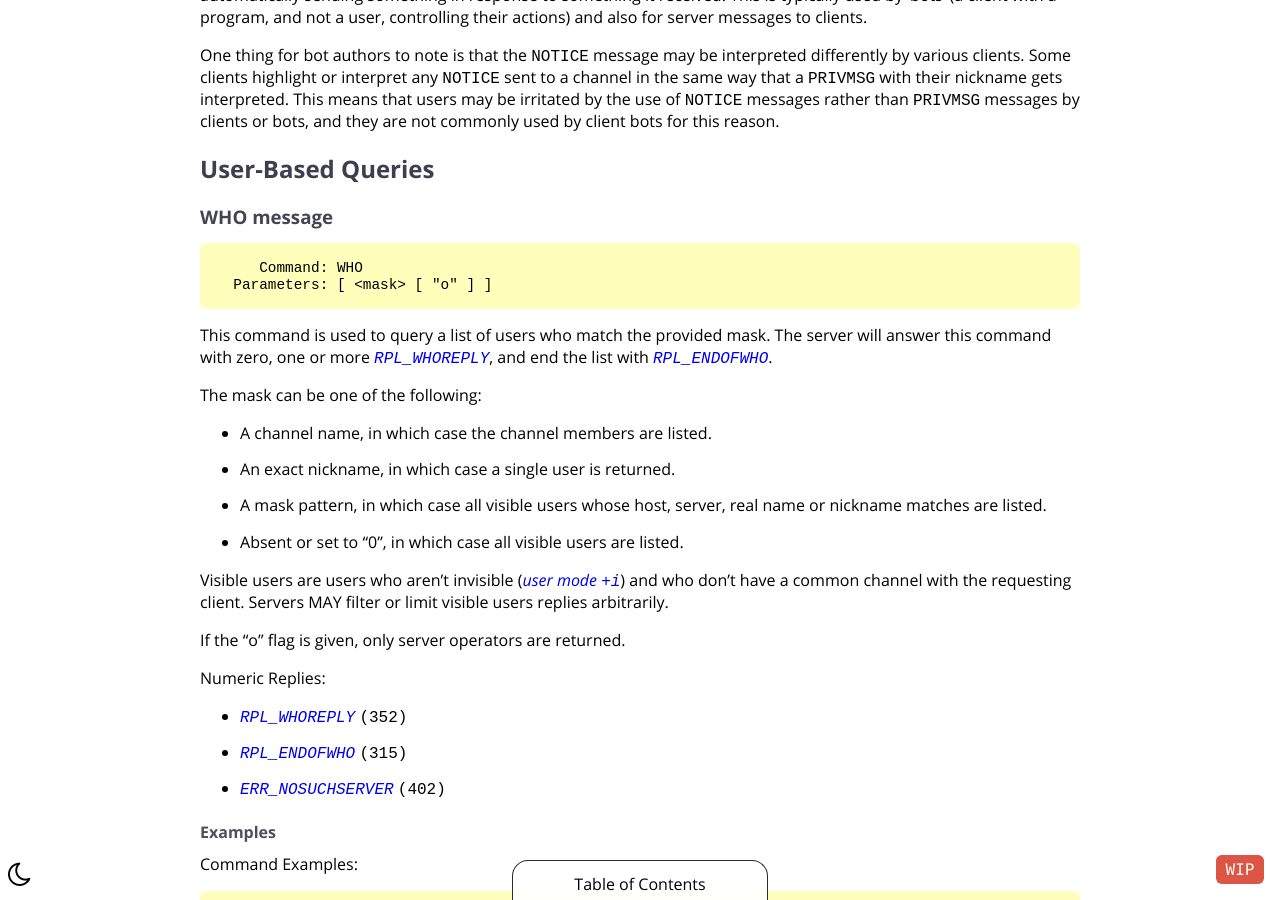
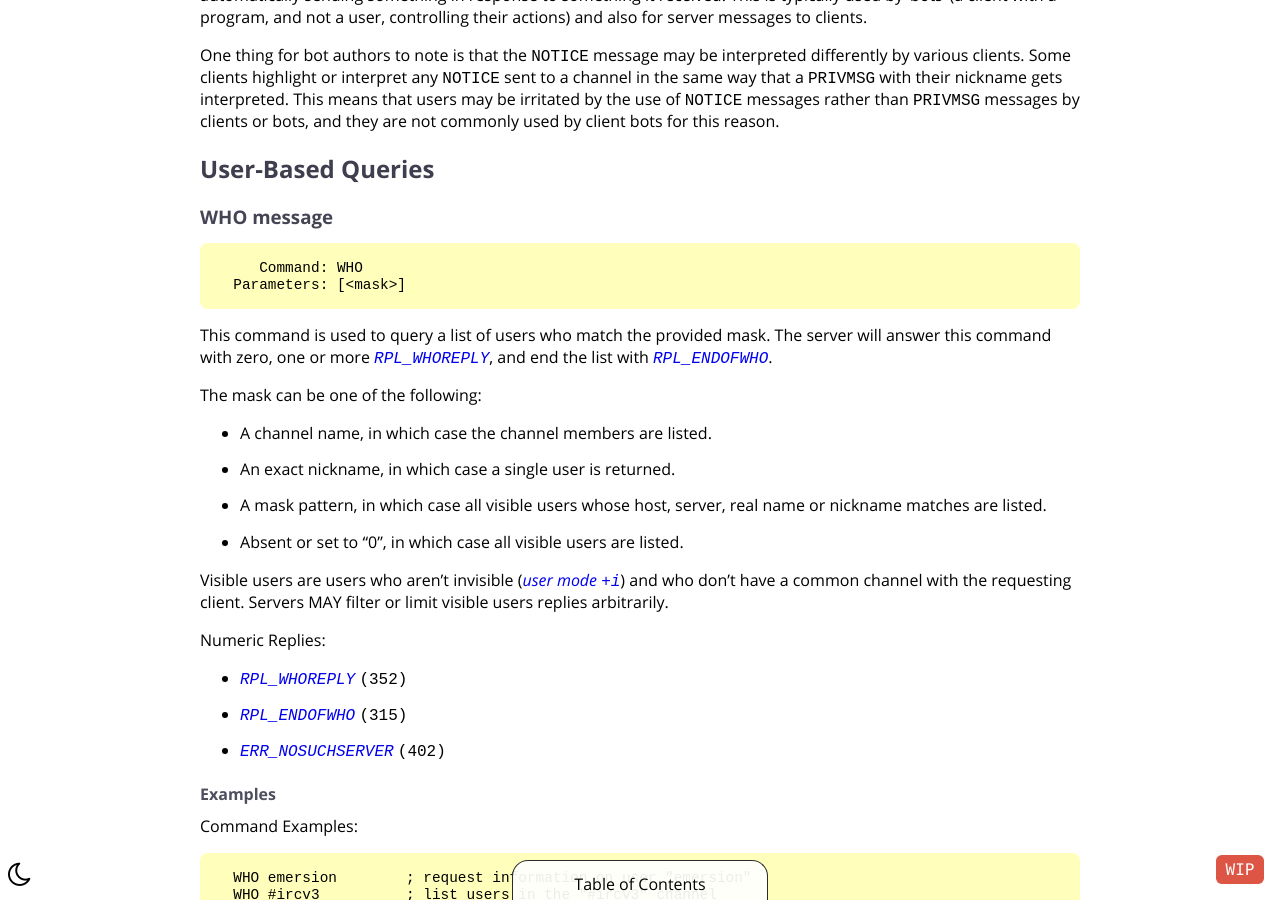
Before and after one commit to ircdocs/modern-irc, a Jekyll site: the page built from index.md, in a window 1280 px wide and 900 px high, scrolled down 36594 px. Built offline with Jekyll 4.4.1, drawn with Linux system fonts in a browser that asks for light colours.

Commit message:
Drop "o" flag

```diff
--- a/index.md
+++ b/index.md
@@ -1338,7 +1338,7 @@ One thing for bot authors to note is that the `NOTICE` message may be interprete
 ### WHO message
 
          Command: WHO
-      Parameters: [ <mask> [ "o" ] ]
+      Parameters: [<mask>]
 
 This command is used to query a list of users who match the provided mask.
 The server will answer this command with zero, one or more [`RPL_WHOREPLY`](#rplwhoreply-352), and end the list with [`RPL_ENDOFWHO`](#rplendofwho-315).
@@ -1352,8 +1352,6 @@ The mask can be one of the following:
 
 Visible users are users who aren't invisible ([user mode `+i`](#invisible-user-mode)) and who don't have a common channel with the requesting client.
 Servers MAY filter or limit visible users replies arbitrarily.
-
-If the "o" flag is given, only server operators are returned.
 
 Numeric Replies:
 
```
